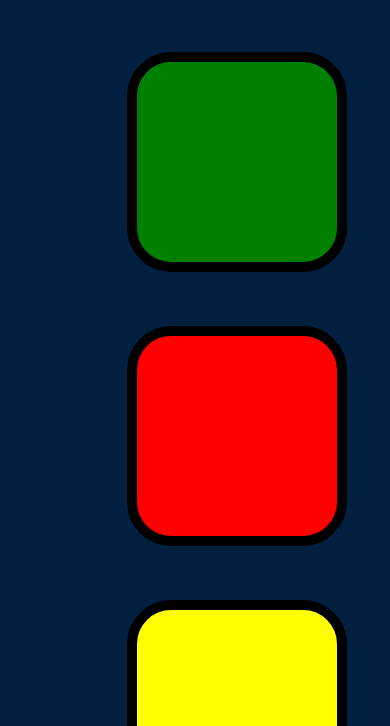
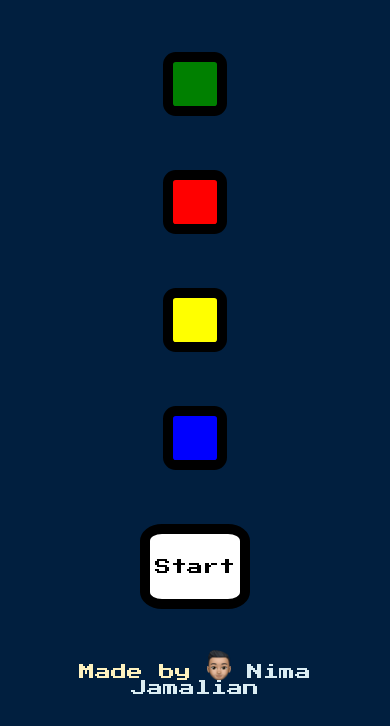
Before and after one commit to Nima-Jamalian/SimonGame, a plain HTML site: page index.html in a window 390 px wide. Shown: the part 118-844 px from the top of the page. Drawn offline with nearby package versions, Linux system fonts and the light colour scheme.

Commit message:
Update styles.css

```diff
--- a/styles.css
+++ b/styles.css
@@ -68,6 +68,35 @@ body {
   border: 10px solid black;
   border-radius: 20%;
 }
+
+@media screen and (max-width:1180px) {
+  .btn{
+    height: 150px;
+    width: 150px;
+  }
+}
+
+@media screen and (max-width:910px) {
+  .btn{
+    height: 100px;
+    width: 100px;
+  }
+}
+
+@media screen and (max-width:700px) {
+  .btn{
+    height: 50px;
+    width: 50px;
+  }
+}
+
+@media screen and (max-width:500px) {
+  .btn{
+    height: 44px;
+    width: 44px;
+  }
+}
+
 
 .game-over {
   background-color: red;
```
